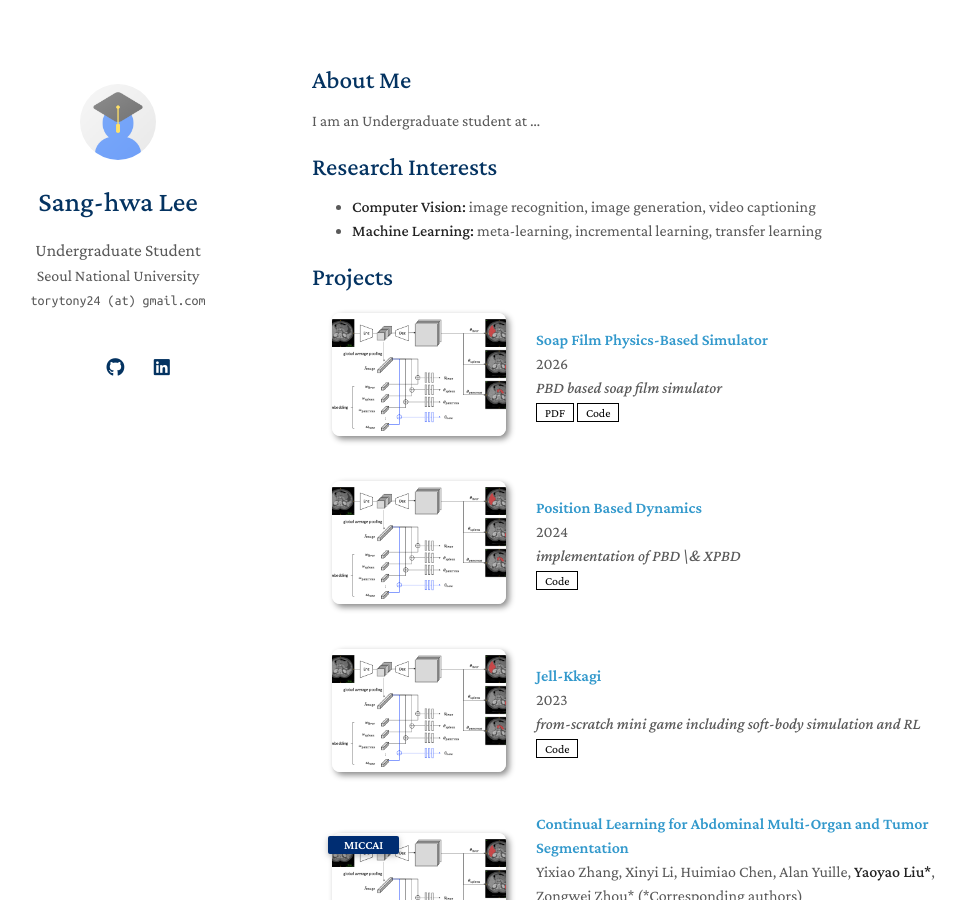
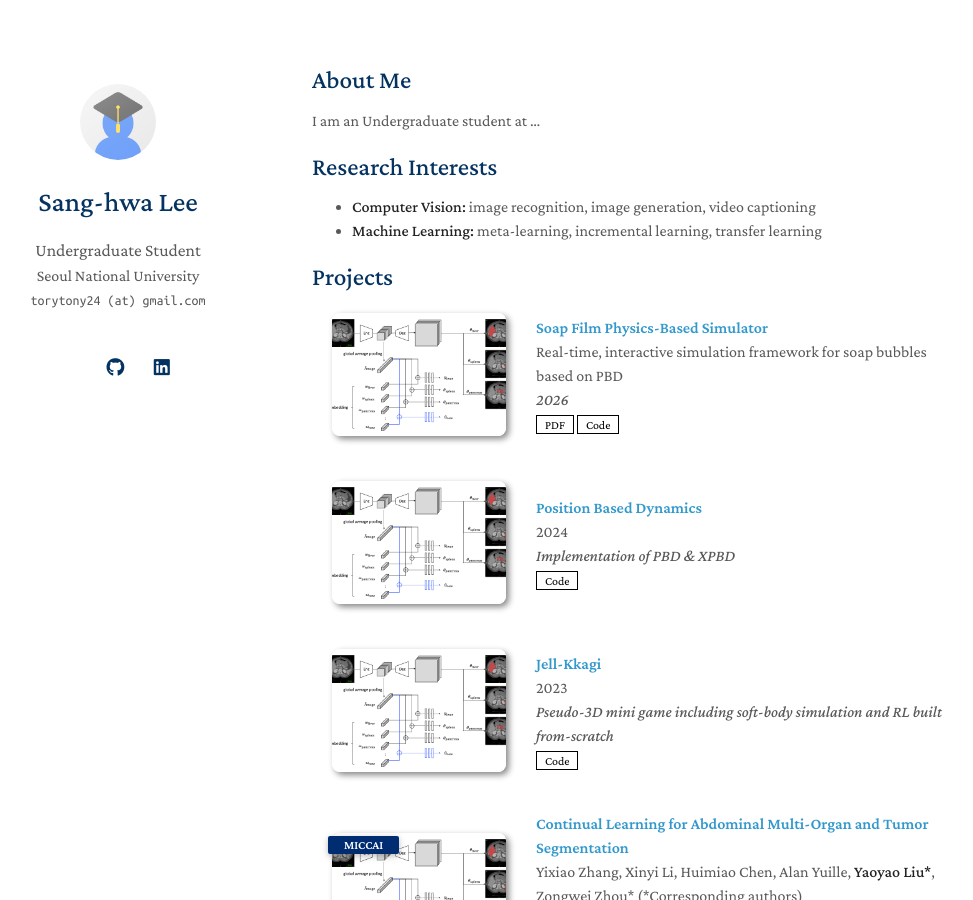
Before and after one commit to torytony24/torytony24.github.io, a Jekyll site: the page built from index.md, in a window 1280 px wide and 900 px high. Shown: the whole window, without its empty margins (158-1131 px from the left). Built offline with Jekyll 4.4.1, drawn with Linux system fonts in a browser that asks for light colours; a style sheet for code colours, icons or effects is not loaded; our own code applies the rules of GitHub Pages for plain Markdown files.

Commit message:
Update publication details in publications.yml

```diff
--- a/_data/publications.yml
+++ b/_data/publications.yml
@@ -1,21 +1,21 @@
 main:
 
   - title: Soap Film Physics-Based Simulator
-    authors: 2026
-    conference: PBD based soap film simulator
+    authors: Real-time, interactive simulation framework for soap bubbles based on PBD
+    conference: 2026
     pdf: https://arxiv.org/pdf/2306.00988.pdf
     code: https://github.com/MrGiovanni/ContinualLearning
     image: ./assets/img/teaser_example_2.png
 
   - title: Position Based Dynamics
     authors: 2024
-    conference: implementation of PBD \& XPBD
+    conference: Implementation of PBD & XPBD
     code: https://github.com/MrGiovanni/ContinualLearning
     image: ./assets/img/teaser_example_2.png
 
   - title: Jell-Kkagi
     authors: 2023
-    conference: from-scratch mini game including soft-body simulation and RL
+    conference: Pseudo-3D mini game including soft-body simulation and RL built from-scratch
     code: https://github.com/MrGiovanni/ContinualLearning
     image: ./assets/img/teaser_example_2.png
 
```
